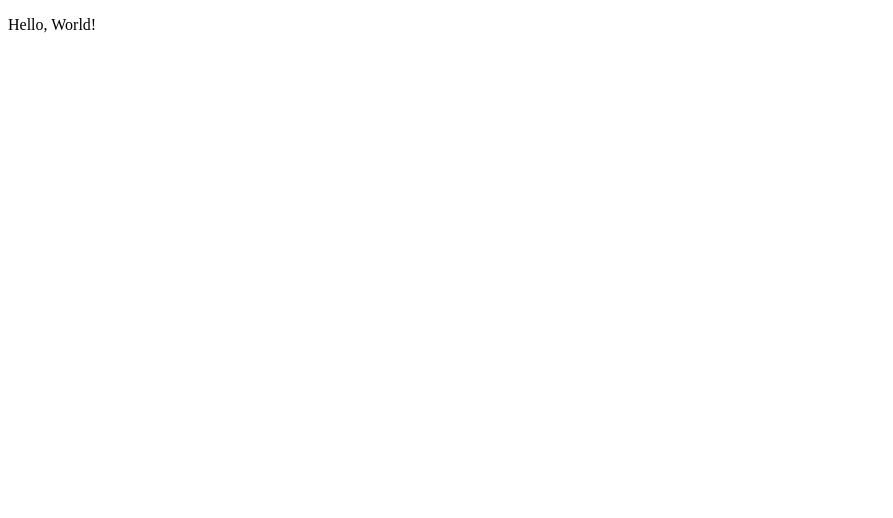
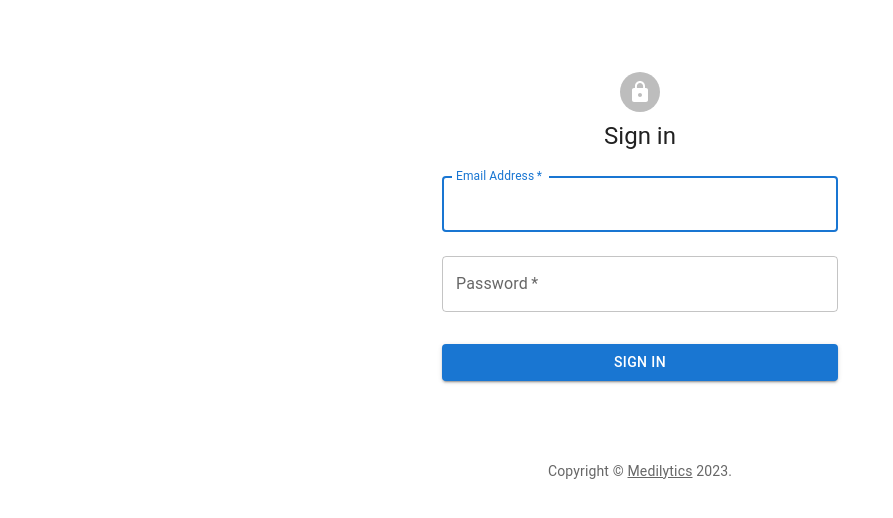
Before and after one commit to YZLoh/CS6440_medilytics, a React (Create React App) app: page /login in a window 1280 px wide. Shown: the top 518 px of the page, without its empty margins (0-893 px from the left). Built offline with nearby package versions, Linux system fonts and the light colour scheme.

Commit message:
login page ui added

```diff
--- a/package.json
+++ b/package.json
@@ -3,11 +3,16 @@
   "version": "0.1.0",
   "private": true,
   "dependencies": {
+    "@emotion/react": "^11.11.1",
+    "@emotion/styled": "^11.11.0",
+    "@mui/icons-material": "^5.14.15",
+    "@mui/material": "^5.14.15",
     "@testing-library/jest-dom": "^5.17.0",
     "@testing-library/react": "^13.4.0",
     "@testing-library/user-event": "^13.5.0",
     "react": "^18.2.0",
     "react-dom": "^18.2.0",
+    "react-router-dom": "^6.17.0",
     "react-scripts": "5.0.1",
     "web-vitals": "^2.1.4"
   },
--- a/src/App.js
+++ b/src/App.js
@@ -1,14 +1,26 @@
+import SignIn from './SignIn';
+import {BrowserRouter as Router, Route, Routes} from 'react-router-dom';
 function App() {
   return (
-    <div className="App">
-      <header className="App-header">
+    // <div className="App">
+    //   <header className="App-header">
 
-        <p>
-          Hello, World!
-        </p>
+    //     <p>
+    //       Hello, World!
+    //     </p>
 
-      </header>
-    </div>
+    //   </header>
+    // </div>
+    <>
+
+      <Router>
+      <Routes>
+      <Route exact path="/login" element={<SignIn />} />
+
+      </Routes>
+      </Router>
+    </>
+
   );
 }
 
--- /dev/null
+++ b/src/SignIn.js
@@ -0,0 +1,86 @@
+import * as React from 'react';
+import {Avatar, Button, CssBaseline, TextField, Link, Box, Typography , Container} from '@mui/material';
+import LockIcon from '@mui/icons-material/Lock';
+import { createTheme, ThemeProvider } from '@mui/material/styles';
+import { grey } from '@mui/material/colors';
+
+function Copyright(props) {
+  return (
+    <Typography variant="body2" color="text.secondary" align="center" {...props}>
+      {'Copyright © '}
+      <Link color="inherit" href="/">
+        Medilytics
+      </Link>{' '}
+      {new Date().getFullYear()}
+      {'.'}
+    </Typography>
+  );
+}
+
+const defaultTheme = createTheme();
+
+export default function SignIn() {
+  const handleSubmit = (event) => {
+    event.preventDefault();
+    const data = new FormData(event.currentTarget);
+    console.log({
+      email: data.get('email'),
+      password: data.get('password'),
+    });
+  };
+
+  return (
+    <ThemeProvider theme={defaultTheme}>
+      <Container component="main" maxWidth="xs">
+        <CssBaseline />
+        <Box
+          sx={{
+            marginTop: 8,
+            display: 'flex',
+            flexDirection: 'column',
+            alignItems: 'center',
+          }}
+        >
+          <Avatar sx={{ m: 1, bgcolor: grey }}>
+            <LockIcon />
+          </Avatar>
+          <Typography component="h1" variant="h5">
+            Sign in
+          </Typography>
+          <Box component="form" onSubmit={handleSubmit} noValidate sx={{ mt: 1 }}>
+            <TextField
+              margin="normal"
+              required
+              fullWidth
+              id="email"
+              label="Email Address"
+              name="email"
+              autoComplete="email"
+              autoFocus
+            />
+            <TextField
+              margin="normal"
+              required
+              fullWidth
+              name="password"
+              label="Password"
+              type="password"
+              id="password"
+              autoComplete="current-password"
+            />
+            <Button
+              type="submit"
+              fullWidth
+              variant="contained"
+              sx={{ mt: 3, mb: 2 }}
+            >
+              Sign In
+            </Button>
+
+          </Box>
+        </Box>
+        <Copyright sx={{ mt: 8, mb: 4 }} />
+      </Container>
+    </ThemeProvider>
+  );
+}
```
Also changed, not shown: 1 other file (tests, documents, lock files or other folders).
